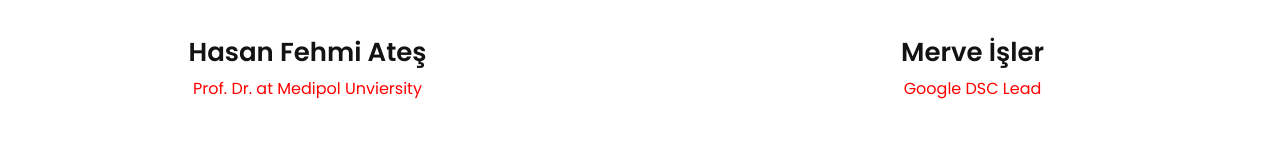
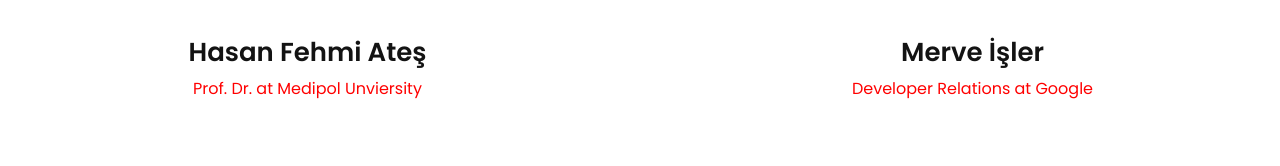
Before and after one commit to DSCMedipol/Medipol-Summit-2021, a plain HTML site: page index.html in a window 1280 px wide. Shown: the part 2877-3043 px from the top of the page. Drawn offline with Linux system fonts and the light colour scheme; some packages are replaced by stand-ins of ours; a script that the page names is missing.

Commit message:
Merve Isler

```diff
--- a/index.html
+++ b/index.html
@@ -353,7 +353,7 @@
                     </div>
                     <div class="speaker_name text-center">
                         <h3>Merve İşler</h3>
-                        <p>Google DSC Lead</p>
+                        <p>Developer Relations at Google</p>
                     </div>
                 </div>
 
```
